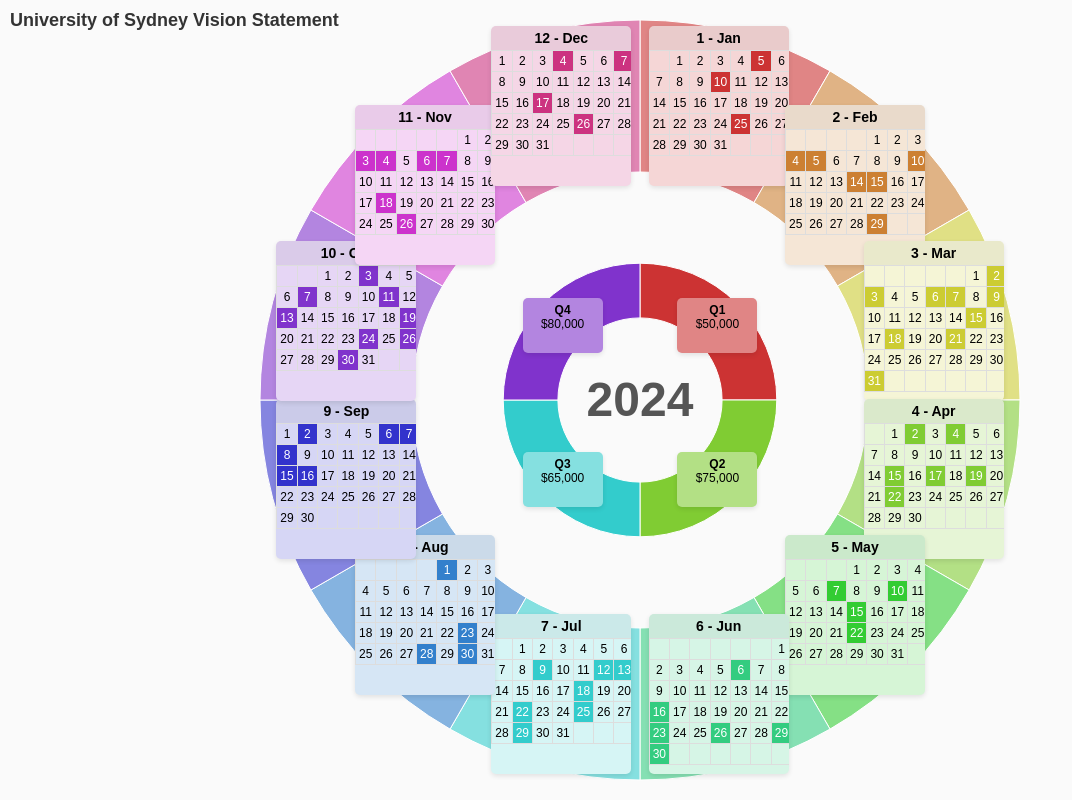
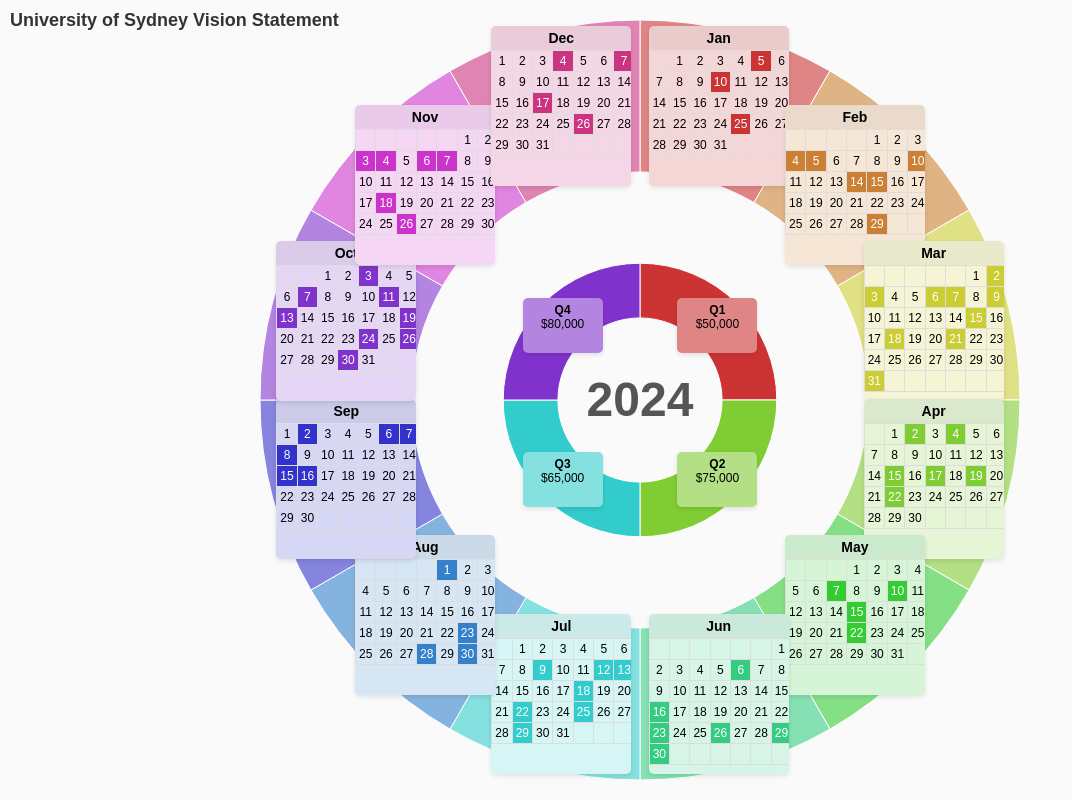
Before and after one commit to gianstk/donut-calendar, a plain HTML site: page index.html in a window 1280 px wide. Shown: the whole page, without its empty margins (0-1072 px from the left). Drawn offline with Linux system fonts and the light colour scheme.

Commit message:
fix: remove month number

```diff
--- a/index.html
+++ b/index.html
@@ -433,7 +433,7 @@
                 var startingDay = firstDay.getDay();
                 var monthLength = new Date(year, month + 1, 0).getDate();
 
-                var html = '<div class="calendar-header">' + (month+1) + ' - ' + monthName + '</div>';
+                var html = '<div class="calendar-header">' + monthName + '</div>';
                 html += '<table><tr>';
                 var day = 1;
 
```
